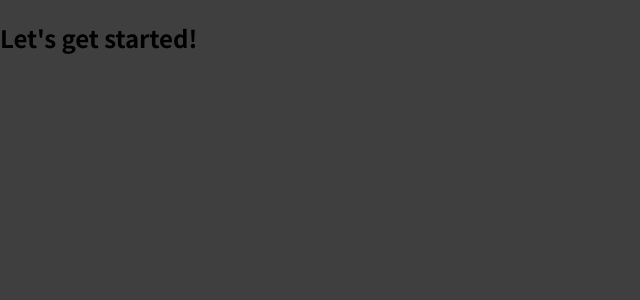
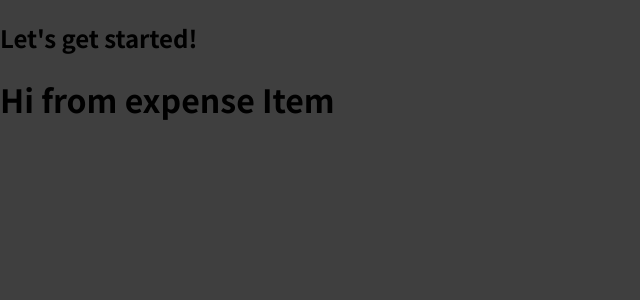
Before and after one commit to SivaSurender/Expense-Tracker-Calculator, a React (Create React App) app: page / in a window 1280 px wide. Shown: the top 300 px of the page, without its empty margins (0-640 px from the left). Built offline with nearby package versions, Linux system fonts and the light colour scheme.

Commit message:
Added component folder

```diff
--- a/src/App.jsx
+++ b/src/App.jsx
@@ -1,7 +1,10 @@
+import ExpenseItem from "./components/ExpenseItem";
+
 function App() {
   return (
     <div>
       <h2>Let's get started!</h2>
+      <ExpenseItem />
     </div>
   );
 }
--- /dev/null
+++ b/src/components/ExpenseItem.jsx
@@ -0,0 +1,9 @@
+const ExpenseItem = function () {
+  return (
+    <div>
+      <h1>Hi from expense Item</h1>
+    </div>
+  );
+};
+
+export default ExpenseItem;
```
